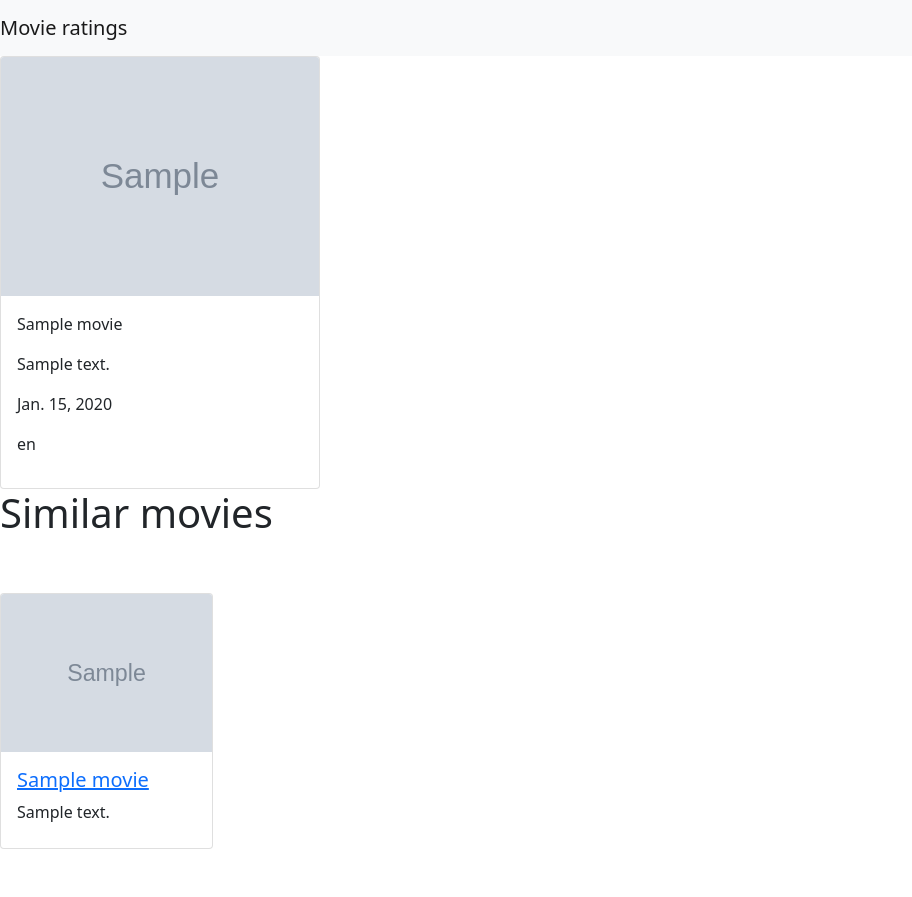
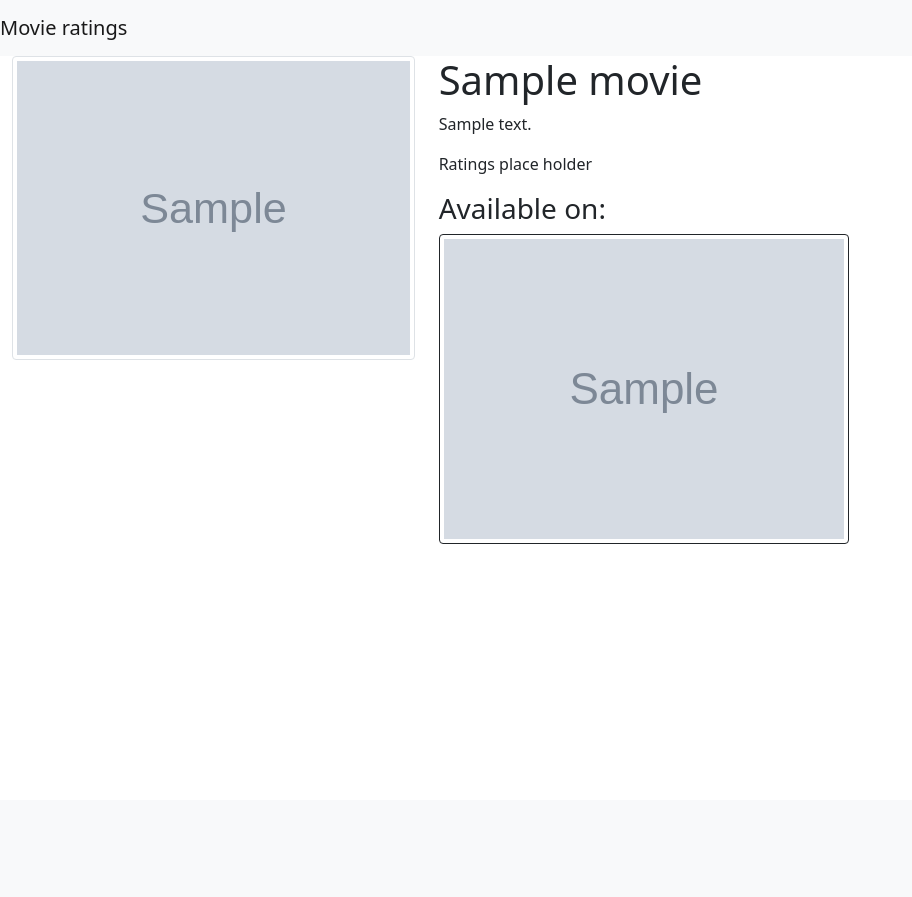
Before and after one commit to trpik4/movie-rating, a Django app: template ratings/templates/ratings/movie_detail.html in a window 1280 px wide. Shown: the whole page, without its empty margins (0-912 px from the left). After the commit the page ends 544 px from the top, so only its background shows below. Run offline with Django 3.2, Linux system fonts and the light colour scheme; the template is opened without the code that fills it: values that come from a table or form of the project are taken from there, others are empty; tables that the repository leaves empty hold one stand-in row (values such as "Sample post"); grey boxes marked "Sample" are stand-in pictures.

Commit message:
Partial detail page.

```diff
--- a/ratings/models.py
+++ b/ratings/models.py
@@ -170,6 +170,31 @@ class Movie(SlugFromNameModel, AbsoluteUrlFromClassNameMixin):
         help_text=_("Similar movies.")
     )
 
+    providers = models.ManyToManyField(
+        "Provider",
+        blank=True,
+        help_text=_("Providers of movie.")
+    )
+
     def __str__(self):
         """Display name as string."""
         return str(self.name)
+
+class Provider(SlugFromNameModel):
+
+    name = models.CharField(
+        _("name"),
+        max_length=200,
+        help_text=_("Name of the movie."),
+    )
+
+    poster_id = models.CharField(
+        _("Poster id"),
+        max_length=200,
+        help_text=_("Poster id of the movie."),
+        null=True
+    )
+
+    def __str__(self):
+        """Display name as string."""
+        return str(self.name)
--- a/ratings/templates/ratings/movie_detail.html
+++ b/ratings/templates/ratings/movie_detail.html
@@ -1,22 +1,52 @@
 {% extends 'base.html' %}
 {% block content %}
     {% load static %}
-<div class="card w-25 h-25">
-    <img class="card-img-top"
+    <div class="container-fluid">
+        <div class="row">
+            <div class="col-4">
+                <img class="img-thumbnail rounded"
                      src="{% static 'ratings/images/'|add:movie.poster_id|safe %}"
                      alt="{{ movie.name }} poster">
-    <div class="card-body">
-        <p>{{ movie.name }}</p>
+            </div>
+            <div class="col-6">
+                <h1>{{ movie.name }}</h1>
                 <p>{{ movie.description }}</p>
-        <p>{{ movie.release_date }}</p>
-        <p>{{ movie.language }}</p>
+                <p>Ratings place holder</p>
+                <h3>Available on:</h3>
+                <div class="d-flex">
+                    {% for provider in movie.providers.all %}
+                        <img class="img-thumbnail rounded border border-dark"
+                             src="{% static 'ratings/images/'|add:provider.poster_id|safe %}"
+                             alt="{{ provider.name }} poster">
+                    {% endfor %}
+                </div>
+
             </div>
         </div>
-<h1>Similar movies</h1>
-<!--{{ movie.similar_movies.objects.all }}-->
-<div class="d-flex">
-{% for similar_movie in movie.similar_movies.all %}
-    {% include "ratings/movie.html" with movie=similar_movie %}
-{% endfor %}
     </div>
+    {#<div class="card w-25 h-25">#}
+    {#    <img class="card-img-top"#}
+    {#         src="{% static 'ratings/images/'|add:movie.poster_id|safe %}"#}
+    {#         alt="{{ movie.name }} poster">#}
+    {#    <div class="card-body">#}
+    {#        <p>{{ movie.name }}</p>#}
+    {#        <p>{{ movie.description }}</p>#}
+    {#        <p>{{ movie.release_date }}</p>#}
+    {#        <p>{{ movie.language }}</p>#}
+    {#    </div>#}
+    {#</div>#}
+    {#<h1>Similar movies</h1>#}
+    {#<!--{{ movie.similar_movies.objects.all }}-->#}
+    {#<div class="d-flex">#}
+    {#{% for similar_movie in movie.similar_movies.all %}#}
+    {#    {% include "ratings/movie.html" with movie=similar_movie %}#}
+    {#{% endfor %}#}
+    {#</div>#}
+    {#<div class="d-flex">#}
+    {#{% for provider in movie.providers.all %}#}
+    {#    <p>{{ provider.name }}</p>#}
+    {#{% endfor %}#}
+    {#</div>#}
+
+
 {% endblock %}
```
Also changed, not shown: ratings/utils.py (+34 -4 lines). Lines whose indentation alone changed are shown as unchanged.
